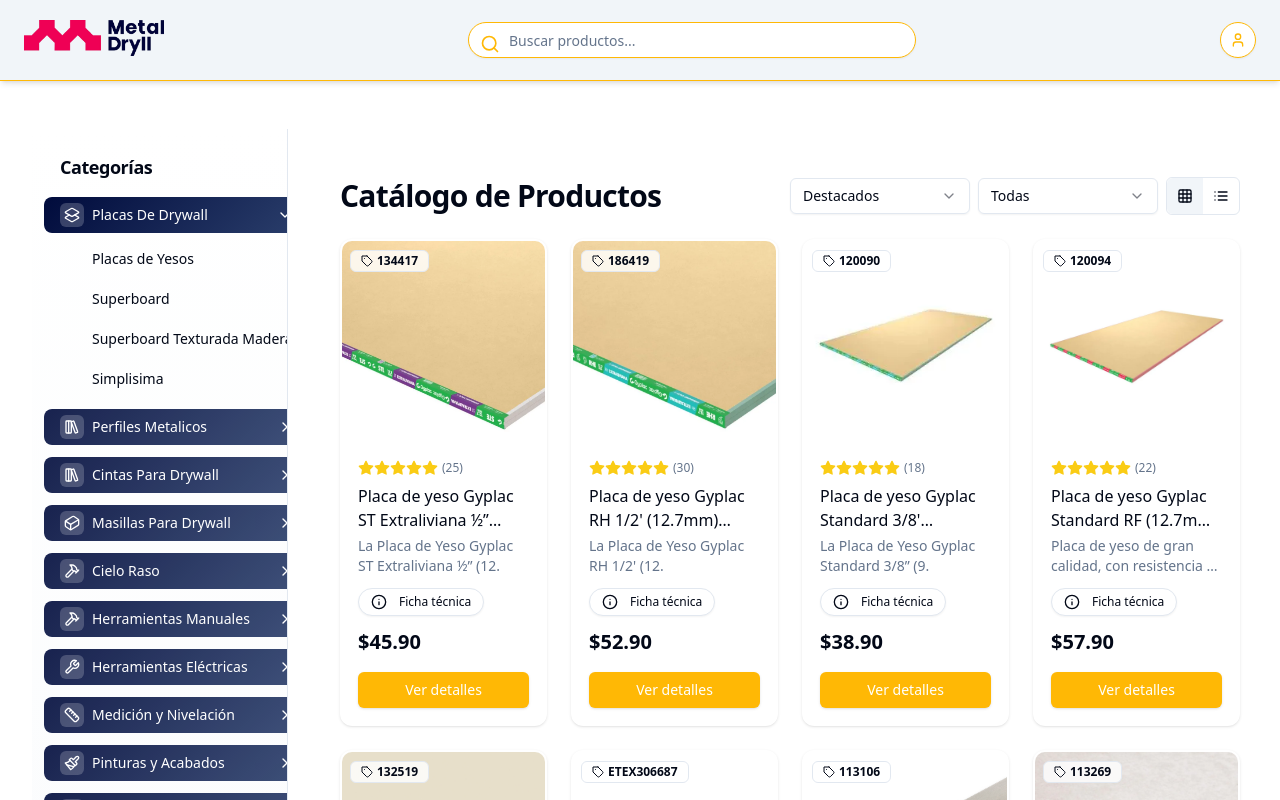
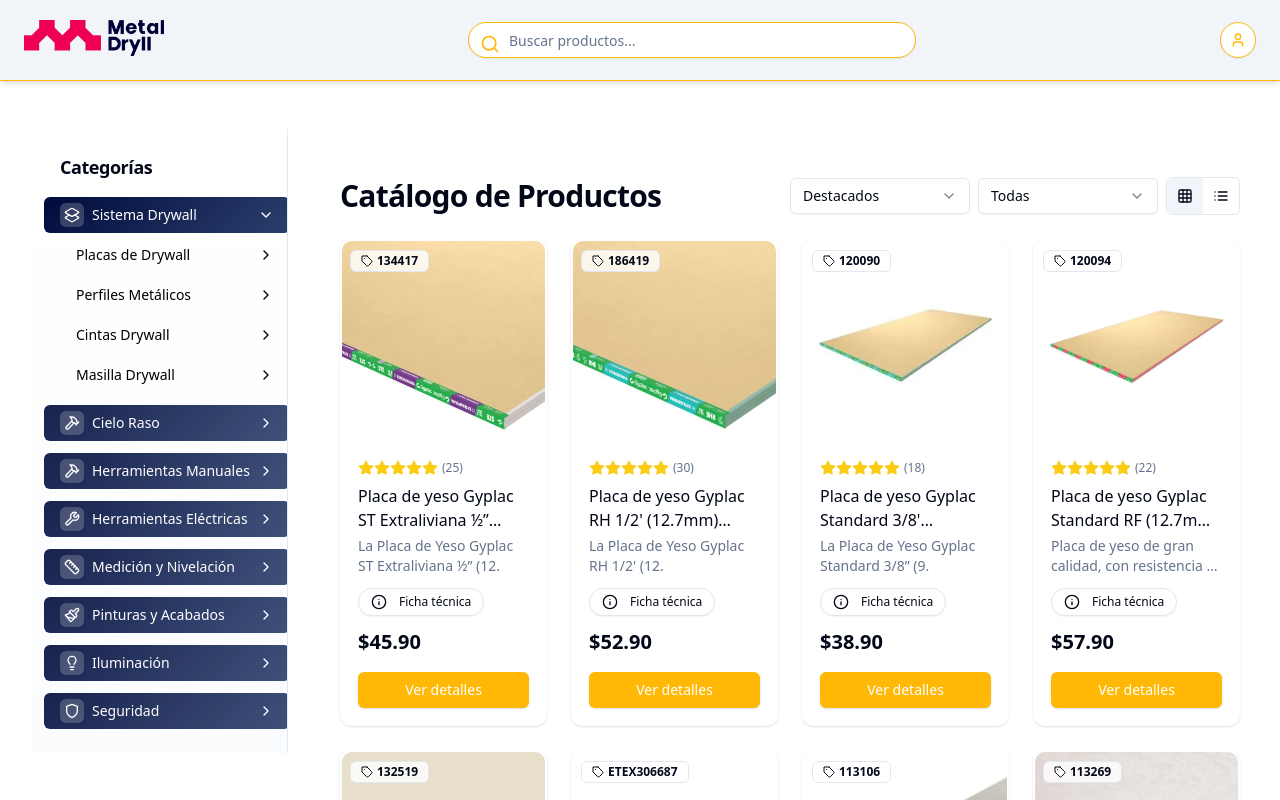
Before and after one commit to zervick3/prototipo, a Next.js app: page / in a window 1280 px wide. Shown: the top 800 px of the page. Built offline with nearby package versions, Linux system fonts and the light colour scheme.

Commit message:
mejorando estilo v2.0.0

```diff
--- a/components/sidebar.tsx
+++ b/components/sidebar.tsx
@@ -1,8 +1,7 @@
 "use client"
 
-import type React from "react"
 import { useState, useEffect } from "react"
-import { ChevronDown, ChevronRight, Hammer, Wrench, Ruler, Paintbrush, Lightbulb, Shield } from "lucide-react"
+import { ChevronDown, ChevronRight } from "lucide-react"
 import { cn } from "@/lib/utils"
 import { Button } from "@/components/ui/button"
 import { ScrollArea } from "@/components/ui/scroll-area"
@@ -10,24 +9,24 @@
 import { categories } from "@/lib/datacategoria"
 
 interface SidebarProps {
-  onSelectSubcategory?: (slug: string) => void // Hacemos que sea opcional
+  onSelectSubcategory?: (slug: string) => void
 }
 
-export default function Sidebar({ onSelectSubcategory = () => { } }: SidebarProps) {
+export default function Sidebar({ onSelectSubcategory = () => {} }: SidebarProps) {
   const [openCategories, setOpenCategories] = useState<string[]>([])
-  const [hoveredCategory, setHoveredCategory] = useState<string | null>(null)
+  const [openSubcategories, setOpenSubcategories] = useState<string[]>([])
 
-
-
-  // Abrir la primera categoría por defecto
   useEffect(() => {
     if (categories.length > 0 && openCategories.length === 0) {
       setOpenCategories([categories[0].slug])
     }
   }, [])
 
-  const toggleCategory = (slug: string) => {
-    setOpenCategories((prev) => (prev.includes(slug) ? prev.filter((item) => item !== slug) : [...prev, slug]))
+  const toggle = (slug: string, isSub: boolean = false) => {
+    const setter = isSub ? setOpenSubcategories : setOpenCategories
+    const state = isSub ? openSubcategories : openCategories
+
+    setter(state.includes(slug) ? state.filter((s) => s !== slug) : [...state, slug])
   }
 
   return (
@@ -42,45 +41,62 @@
           >
             Categorías
           </motion.h2>
+
           <div className="space-y-3">
-            {categories.map((category, index) => (
-              <motion.div
-                key={category.slug}
-                className="space-y-1"
-                initial={{ opacity: 0, x: -20 }}
-                animate={{ opacity: 1, x: 0 }}
-                transition={{ duration: 0.3, delay: index * 0.1 }}
-                onHoverStart={() => setHoveredCategory(category.slug)}
-                onHoverEnd={() => setHoveredCategory(null)}
-              >
-                <motion.div
-                  className={`rounded-lg overflow-hidden ${hoveredCategory === category.slug ? "ring-2 ring-primaryy/50 " : ""}`}
-                  whileHover={{ scale: 1.02 }}
-                  whileTap={{ scale: 0.98 }}
-                >
+            {categories.map((category) => (
+              <div key={category.slug} className="space-y-1">
                 <Button
                   variant="ghost"
                   className={cn(
-                      "w-full justify-start gap-2 font-medium text-white hover:text-white",
+                    "w-full justify-start gap-2 font-medium  text-white hover:text-white",
                     category.color,
-                      openCategories.includes(category.slug) ? "opacity-100" : "opacity-90",
-                       hoveredCategory === category.slug && "text-white" // <-- Esto fuerza el texto blanco en hover
+                    openCategories.includes(category.slug) ? "opacity-100" : "opacity-90"
                   )}
-                    onClick={() => toggleCategory(category.slug)}
+                  onClick={() => toggle(category.slug)}
                 >
                   <div className="bg-white/20 p-1 rounded-md">{category.icon}</div>
                   {category.name}
-                    {category.subcategories &&
-                      (openCategories.includes(category.slug) ? (
+                  {openCategories.includes(category.slug) ? (
                     <ChevronDown className="ml-auto h-4 w-4" />
                   ) : (
                     <ChevronRight className="ml-auto h-4 w-4" />
-                      ))}
+                  )}
                 </Button>
-                </motion.div>
 
                 <AnimatePresence>
-                  {category.subcategories && openCategories.includes(category.slug) && (
+                  {openCategories.includes(category.slug) && (
+                    <motion.div
+                      className="ml-4 space-y-1"
+                      initial={{ opacity: 0, height: 0 }}
+                      animate={{ opacity: 1, height: "auto" }}
+                      exit={{ opacity: 0, height: 0 }}
+                      transition={{ duration: 0.3 }}
+                    >
+                      {category.subcategories?.map((subcat) => (
+                        <div key={subcat.slug} className="space-y-1">
+                          <Button
+                            variant="ghost"
+                            className={cn(
+                                          "w-full justify-start pl-4 font-normal text-black transition-colors",
+                                           openSubcategories.includes(subcat.slug)
+                                           ? "bg-primaryy text-terciaryy"
+                                           : "hover:bg-primaryy hover:text-terciaryy "
+                                    )}
+                            onClick={() => toggle(subcat.slug, true)}
+                          >
+                            {subcat.name}
+                            {subcat.subcategories ? (
+                              openSubcategories.includes(subcat.slug) ? (
+                                <ChevronDown className="ml-auto h-4 w-4 " />
+                              ) : (
+                                <ChevronRight className="ml-auto h-4 w-4" />
+                              )
+                            ) : null}
+                          </Button>
+
+                          <AnimatePresence>
+                            {subcat.subcategories &&
+                              openSubcategories.includes(subcat.slug) && (
                                 <motion.div
                                   className="ml-6 space-y-1 pt-1"
                                   initial={{ opacity: 0, height: 0 }}
@@ -88,32 +104,28 @@
                                   exit={{ opacity: 0, height: 0 }}
                                   transition={{ duration: 0.3 }}
                                 >
-                      {category.subcategories.map((subcategory, subIndex) => (
-                        <motion.div
-                          key={subcategory.slug}
-                          initial={{ opacity: 0, x: -10 }}
-                          animate={{ opacity: 1, x: 0 }}
-                          transition={{ duration: 0.2, delay: subIndex * 0.05 }}
-                          whileHover={{ x: 5 }}
+                                  {subcat.subcategories.map((subsub) => (
+                                    <Button
+                                      key={subsub.slug}
+                                      variant="ghost"
+                                      className={cn(
+                                                    "w-full justify-start pl-6 text-sm font-light text-black transition-colors",
+                                                    "hover:bg-terciaryy hover:text-white",
+                                             )}
+                                      onClick={() => onSelectSubcategory(subsub.slug)}
                                     >
-                          <Button
-                            variant="ghost"
-                            className="w-full justify-start pl-6 font-normal "
-
-                            onClick={
-                              () => {
-                                console.log("Subcategoría seleccionada:", subcategory.slug)
-                                onSelectSubcategory(subcategory.slug)
-                              }}
-                          >
-                            {subcategory.name}
+                                      {subsub.name}
                                     </Button>
-                        </motion.div>
                                   ))}
                                 </motion.div>
                               )}
                           </AnimatePresence>
+                        </div>
+                      ))}
                     </motion.div>
+                  )}
+                </AnimatePresence>
+              </div>
             ))}
           </div>
         </div>
--- a/lib/datacategoria.tsx
+++ b/lib/datacategoria.tsx
@@ -1,74 +1,80 @@
 // dataCategoria.ts
-import type { Category, Subcategory } from "./types";
-import { Hammer,Layers2,Cuboid,LibraryBig, Wrench, Ruler, Paintbrush, Lightbulb, Shield } from "lucide-react"; // Asegúrate de importar los íconos necesarios
+import type { Category } from "./types";
+import { Hammer, Layers2, Cuboid, LibraryBig, Wrench, Ruler, Paintbrush, Lightbulb, Shield } from "lucide-react";
+
+// Tipo extendido con sub-subcategorías
+export interface SubcategoryWithChildren {
+  name: string;
+  slug: string;
+  icon?: JSX.Element;
+  children?: { name: string; slug: string }[];
+}
 
 export const categories: Category[] = [
   {
-        name: "Placas De Drywall",
-        slug: "Drywall",
+    name: "Sistema Drywall",
+    slug: "sistema-drywall",
     icon: <Layers2 className="h-5 w-5" />,
     color: "category-gradient-1",
+    subcategories: [
+      {
+        name: "Placas de Drywall",
+        slug: "placas-drywall",
         subcategories: [
           { name: "Placas de Yesos", slug: "placas" },
           { name: "Superboard", slug: "superboard" },
           { name: "Superboard Texturada Madera", slug: "superboardt" },
           { name: "Simplisima", slug: "simplisima" },
         ],
-
       },
       {
-        name: "Perfiles Metalicos",
-        slug: "Drywallperfiles",
-        icon: <LibraryBig className="h-5 w-5" />,
-        color: "category-gradient-1",
+        name: "Perfiles Metálicos",
+        slug: "perfiles-metalicos",
         subcategories: [
-            { name: "Parantes", slug: "Parante" },
+          { name: "Parantes", slug: "parante" },
           { name: "Rieles", slug: "riel" },
           { name: "Omega", slug: "omega" },
           { name: "Esquineros", slug: "esquinero" },
         ],
-
       },
       {
-        name: "Cintas Para Drywall",
-        slug: "cintas",
-        icon: <LibraryBig className="h-5 w-5" />,
-        color: "category-gradient-1",
+        name: "Cintas Drywall",
+        slug: "cintas-drywall",
         subcategories: [
           { name: "Cinta malla de vidrio 2'", slug: "cintavidrio" },
           { name: "Cinta papel", slug: "cintapapel" },
           { name: "Cinta Metalica", slug: "cintametalica" },
-
         ],
-
       },
       {
-        name: "Masillas Para Drywall",
-        slug: "masillas",
-        icon: <Cuboid className="h-5 w-5" />,
-        color: "category-gradient-1",
+        name: "Masilla Drywall",
+        slug: "masillas-drywall",
         subcategories: [
           { name: "Masilla Gyplac 20kg", slug: "masillasG20" },
-            { name: "Masila Balde Gyplac 27kg ", slug: "masillasG27" },
+          { name: "Masila Balde Gyplac 27kg", slug: "masillasG27" },
           { name: "Masilla 5kg", slug: "masillasG5" },
           { name: "Masilla ANTIHUMEDAD 15kg Gyplac", slug: "masillasG15" },
           { name: "Masilla en Polvo 25kg GYPLAC", slug: "masillasGP25" },
           { name: "Masilla en Polvo 25kg Volcan", slug: "masillasVP25" },
           { name: "Masilla Volcan 20kg", slug: "masillasV20" },
           { name: "Masilla Construtek 20kg", slug: "masillasC20" },
+        ],
+      },
+    ],
+  },
 
-        ],
 
-    },
+
+  // Otras categorías generales aquí ↓
   {
     name: "Cielo Raso",
-        slug: "Cielo Raso",
+    slug: "cielo-raso",
     icon: <Hammer className="h-5 w-5" />,
     color: "category-gradient-1",
     subcategories: [
       { name: "Baldosa de Vinil", slug: "baldosavinil" },
-            { name: "Baldosa Fibra Mineral CTK ", slug: "baldosacosntrutek" },
-            { name: "Baldosa Fibrocemento ", slug: "baldosafibrocemento" },
+      { name: "Baldosa Fibra Mineral CTK", slug: "baldosacosntrutek" },
+      { name: "Baldosa Fibrocemento", slug: "baldosafibrocemento" },
       { name: "Susp Tee Principales", slug: "principales" },
       { name: "Susp Tee Secundarios", slug: "secundarios" },
       { name: "Susp Tee Terciaria", slug: "terciaria" },
--- a/lib/types.ts
+++ b/lib/types.ts
@@ -23,12 +23,16 @@
   }
   features: string[]
 }
+export interface SubSubcategory {
+  name: string
+  slug: string
+}
 export type Subcategory = {
   name: string;
   slug: string;
   icon?: ReactNode;
   color?: string;
-  subcategories?: Subcategory[];
+  subcategories?: SubSubcategory[];
 };
 
 export type Category = {
```
Also changed, not shown: app/producto/[id]/page.tsx (+8 -8 lines). Lines whose indentation alone changed are shown as unchanged.
